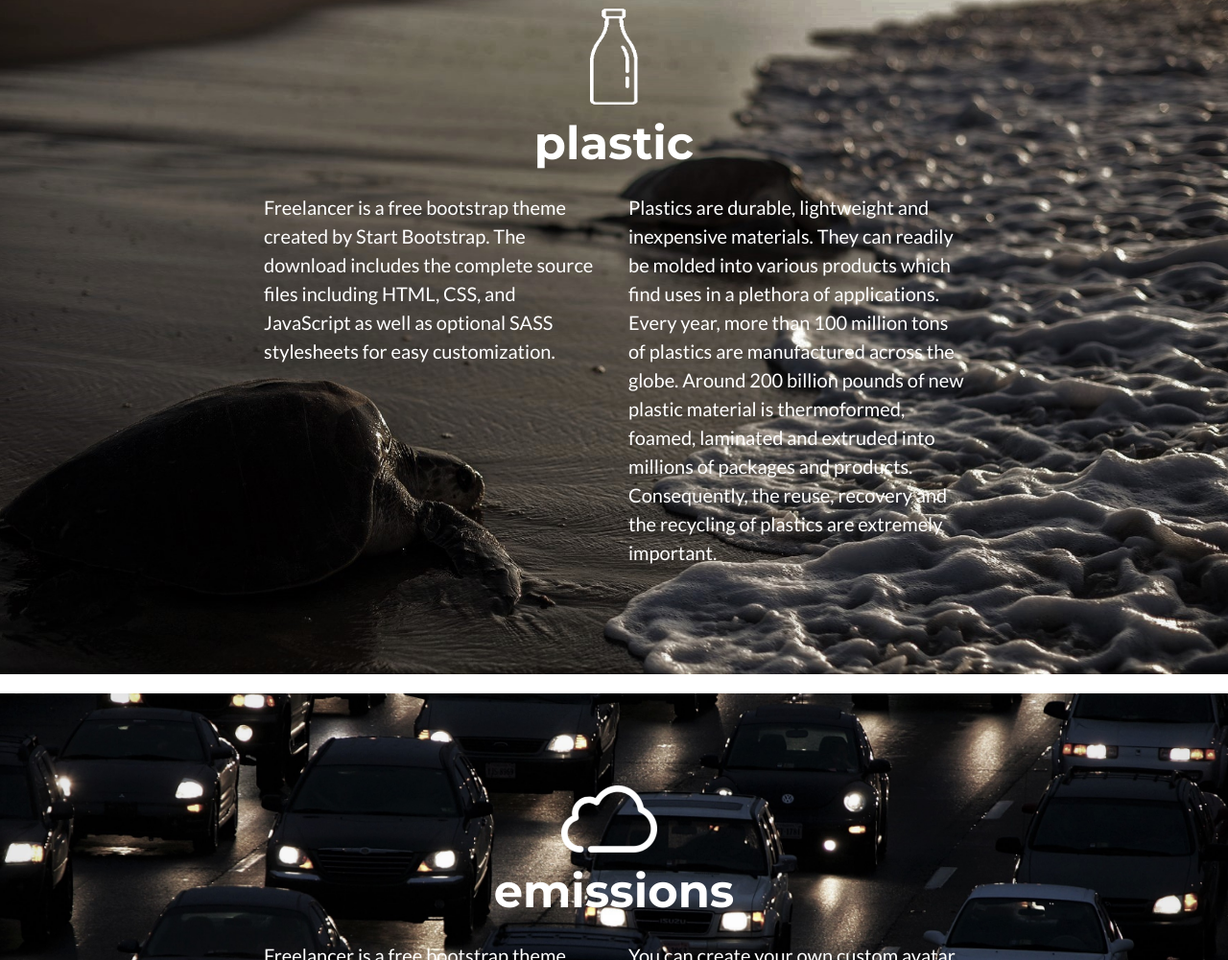
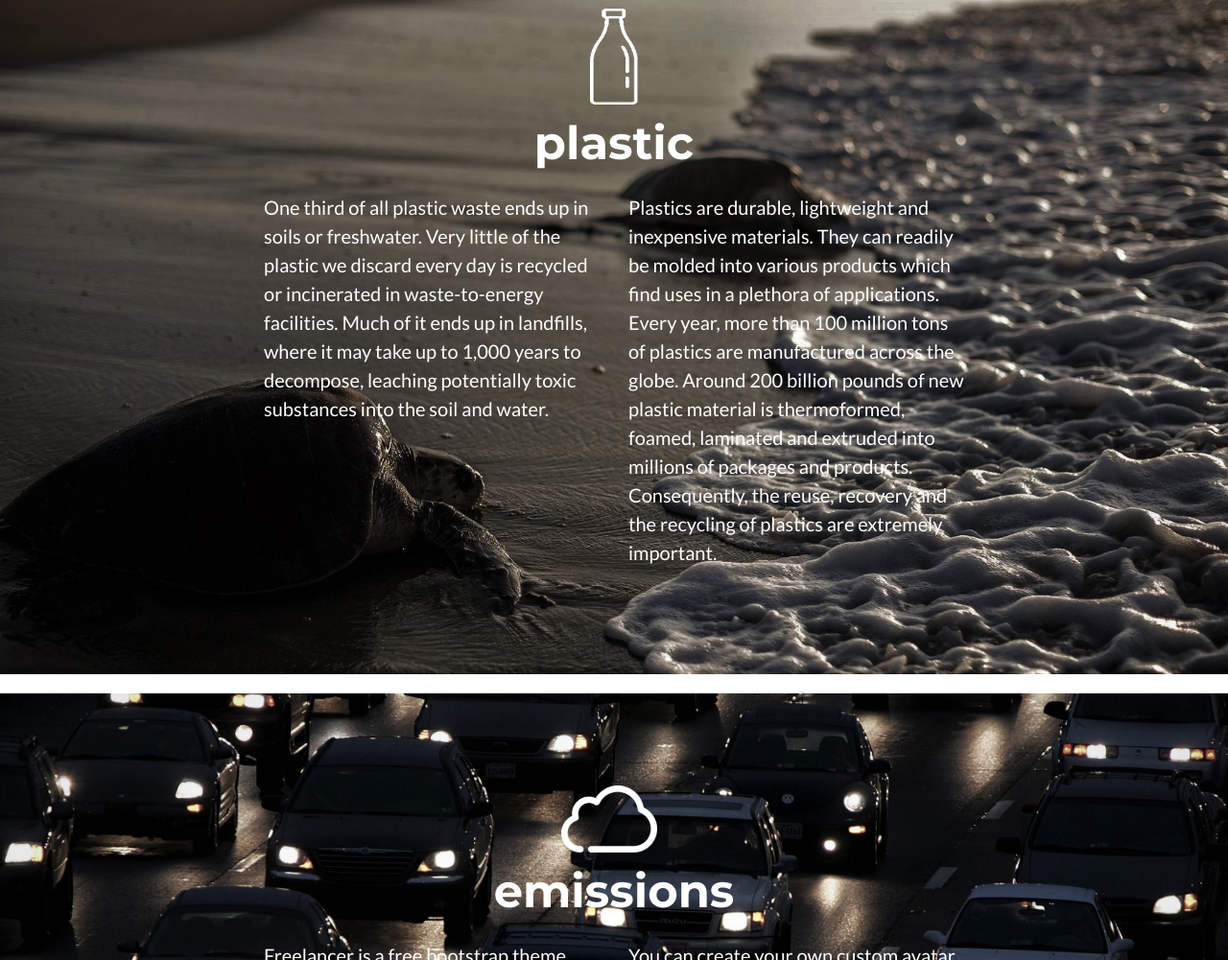
Before and after one commit to habitatapp/final, a website with bundled scripts: page index.html in a window 1280 px wide. Shown: the part 2274-3275 px from the top of the page at 96% size. Built offline with nearby package versions, Linux system fonts and the light colour scheme.

Commit message:
bs'ed plastic info (potentially change as time goes on)

```diff
--- a/index.html
+++ b/index.html
@@ -313,7 +313,7 @@
      <!-- plastic Section Content -->
      <div class="row">
       <div class="col-lg-4 ml-auto">
-        <p class="lead">Freelancer is a free bootstrap theme created by Start Bootstrap. The download includes the complete source files including HTML, CSS, and JavaScript as well as optional SASS stylesheets for easy customization.</p>
+        <p class="lead">One third of all plastic waste ends up in soils or freshwater. Very little of the plastic we discard every day is recycled or incinerated in waste-to-energy facilities. Much of it ends up in landfills, where it may take up to 1,000 years to decompose, leaching potentially toxic substances into the soil and water.</p>
       </div>
       <div class="col-lg-4 mr-auto">
         <p class="lead">Plastics are durable, lightweight and inexpensive materials. They can readily be molded into various products which find uses in a plethora of applications. Every year, more than 100 million tons of plastics are manufactured across the globe. Around 200 billion pounds of new plastic material is thermoformed, foamed, laminated and extruded into millions of packages and products. Consequently, the reuse, recovery and the recycling of plastics are extremely important.
```
